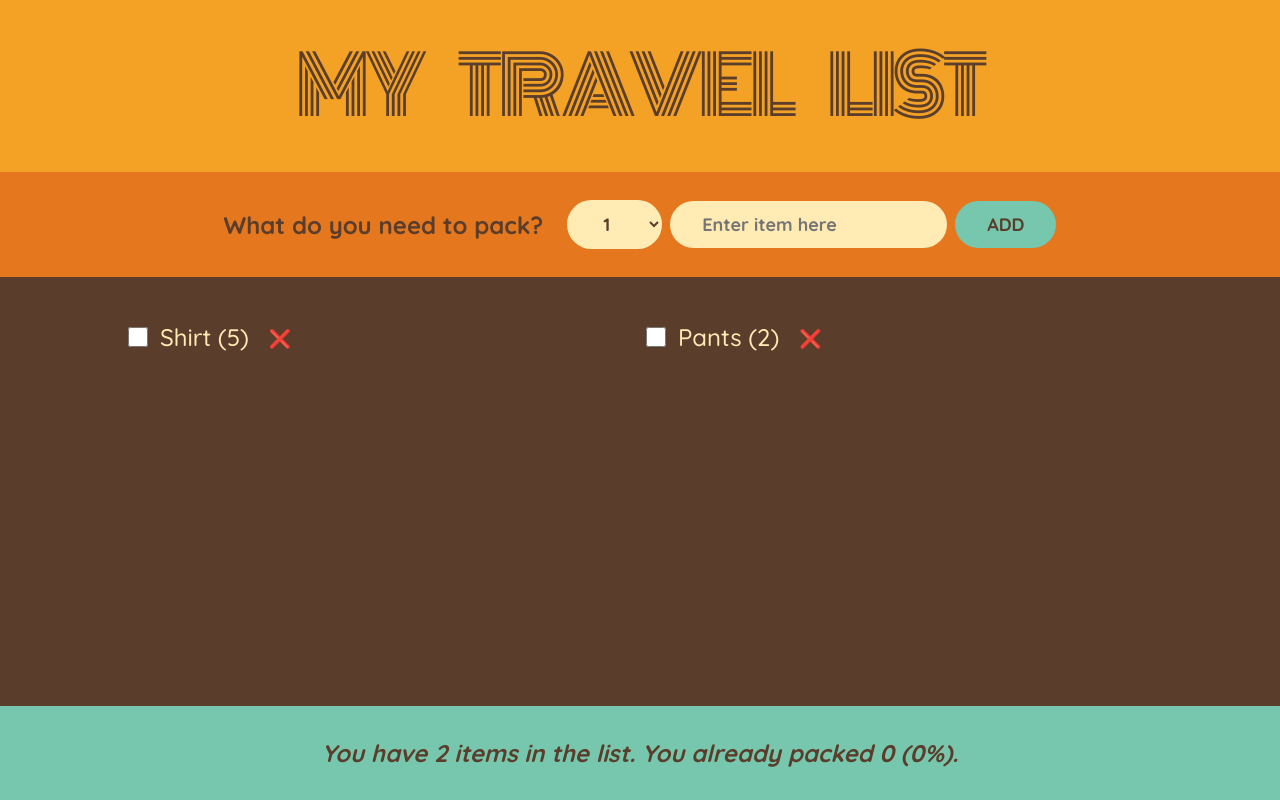
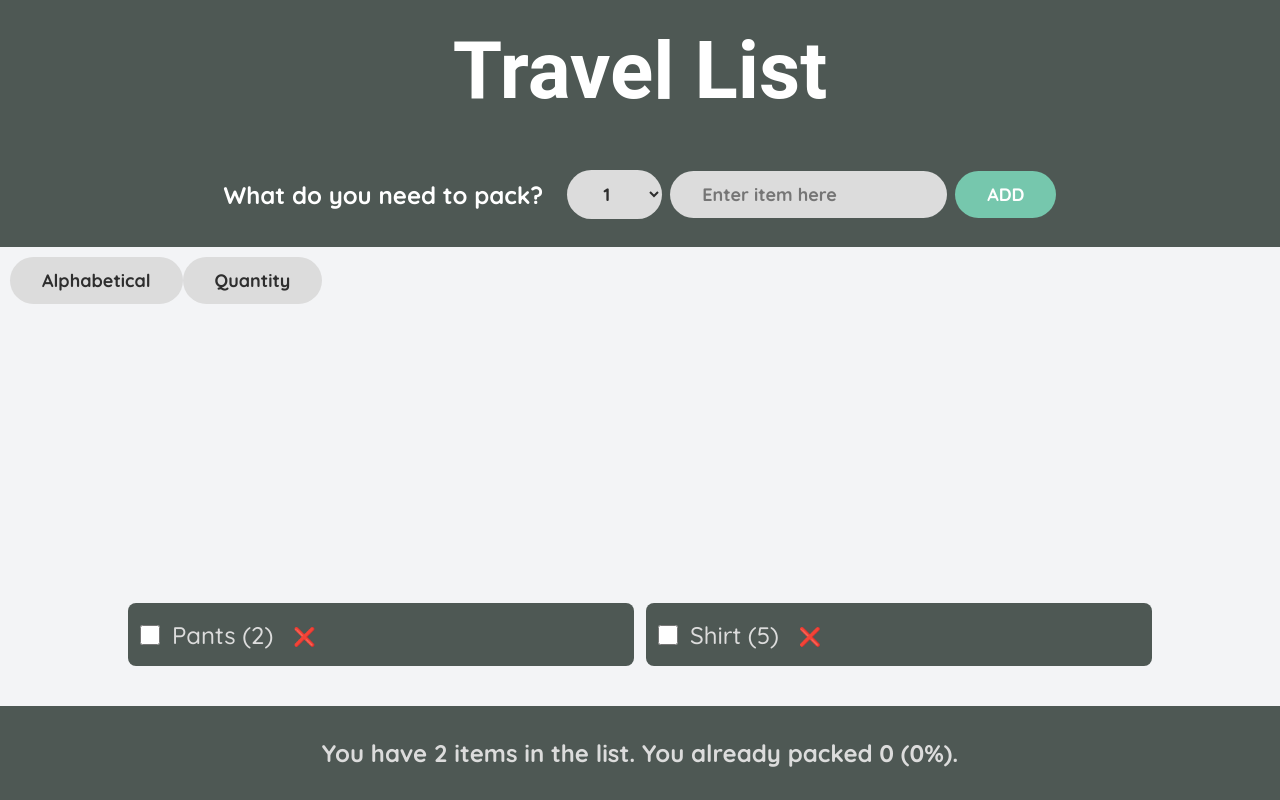
Before and after one commit to johnmiyahar/travel-list-app-starter-main, a React app: page / in a window 1280 px wide. Built offline with nearby package versions, Linux system fonts and the light colour scheme.

Commit message:
Second Commit

```diff
--- a/src/components/App.js
+++ b/src/components/App.js
@@ -1,7 +1,7 @@
 import React, { useState } from "react";
 
 function Logo() {
-  return <h1>My Travel List</h1>;
+  return <h1>Travel List</h1>;
 }
 
 function Form({ addItem }) {
@@ -57,7 +57,7 @@ function Item({ item, onDeleteItem, onUpdateItem }) {
     <li>
       <input
         type="checkbox"
-        value={item.packed}
+        checked={item.packed}
         onChange={() => onUpdateItem(item.id)}
       />
       <span
@@ -110,6 +110,7 @@ function App() {
     { id: 1, description: "Shirt", quantity: 5, packed: false },
     { id: 2, description: "Pants", quantity: 2, packed: false },
   ]);
+  const [sortOption, setSortOption] = useState("alphabetical"); // Alphabetical is the default
 
   const addItem = (item) => {
     setItems((prevItems) => [item, ...prevItems]);
@@ -127,16 +128,32 @@ function App() {
     );
   };
 
+  // Sorting function
+  const sortedItems = [...items]
+    .sort((a, b) => {
+      if (sortOption === "alphabetical") {
+        return a.description.localeCompare(b.description);
+      } else if (sortOption === "quantity") {
+        return a.quantity - b.quantity;
+      }
+      return 0;
+    })
+    .sort((a, b) => a.packed - b.packed); // Move packed items to the end
+
   return (
     <div className="app">
       <Logo />
       <Form addItem={addItem} />
+      <div className="sort-buttons">
+        <button onClick={() => setSortOption("alphabetical")}>Alphabetical</button>
+        <button onClick={() => setSortOption("quantity")}>Quantity</button>
+      </div>
       <PackingList
-        items={items}
+        items={sortedItems}
         onDeleteItem={handleDeleteItem}
         onUpdateItem={handleUpdateItem}
       />
-      <Stats items={items} />
+      <Stats items={sortedItems} />
     </div>
   );
 }
--- a/src/index.css
+++ b/src/index.css
@@ -12,10 +12,9 @@ html {
 
 body {
   font-size: 2.4rem;
-  font-family: sans-serif;
-  color: #5a3e2b;
-  font-family: "Quicksand";
-  font-weight: 500;
+  font-family: "Quicksand", sans-serif;
+  color: #2e2e2e;
+  background-color: #f3f4f6; /* Light gray background for body */
 }
 
 .app {
@@ -27,18 +26,16 @@ body {
 
 h1 {
   text-align: center;
-  background-color: #f4a226;
-  font-family: "Monoton";
-  font-size: 8rem;
-  text-transform: uppercase;
-  font-weight: 400;
-  word-spacing: 30px;
-  letter-spacing: -5px;
+  background-color: #4e5854; /* Dark green header */
+  font-family: "Roboto", sans-serif; /* New minimal font for header */
+  font-size: 8rem; /* Keep as is */
+  font-weight: 700; /* Increased weight for emphasis */
   padding: 2.4rem 0;
+  color: #ffffff; /* White color for header text */
 }
 
 .add-form {
-  background-color: #e5771f;
+  background-color: #4e5854; /* Dark green form background */
   padding: 2.8rem 0;
   display: flex;
   align-items: center;
@@ -49,13 +46,14 @@ h1 {
 h3 {
   margin-right: 1.6rem;
   font-size: 2.4rem;
+  color: #ffffff;
 }
 
 button,
 select,
 input {
-  background-color: #ffebb3;
-  color: #5a3e2b;
+  background-color: #dcdcdc; /* Light gray for input elements */
+  color: #2e2e2e;
   font-family: inherit;
   border: none;
   border-radius: 10rem;
@@ -67,14 +65,18 @@ input {
 
 .add-form button {
   text-transform: uppercase;
-  background-color: #76c7ad;
+  background-color: #76c7ad; /* Green button */
+  color: #ffffff;
+}
+
+.add-form button:hover {
+  background-color: #5ea29a; /* Darker green button on hover */
 }
 
 .list {
-  background-color: #5a3e2b;
-  color: #ffebb3;
+  background-color: #f3f4f6; /* Light gray background behind the item list */
+  color: #2e2e2e;
   padding: 4rem 0;
-
   display: flex;
   justify-content: space-between;
   flex-direction: column;
@@ -95,7 +97,6 @@ input {
   list-style: none;
   width: 80%;
   overflow: auto;
-
   display: grid;
   grid-template-columns: repeat(auto-fit, minmax(250px, 1fr));
   gap: 1.2rem;
@@ -107,6 +108,10 @@ input {
   display: flex;
   align-items: center;
   gap: 1.2rem;
+  background-color: #4e5854; /* Dark green for list items */
+  padding: 1.2rem;
+  border-radius: 8px;
+  color: #dcdcdc;
 }
 
 input[type="checkbox"] {
@@ -122,11 +127,26 @@ input[type="checkbox"] {
   font-size: 1.8rem;
   padding: 0.8rem;
   transform: translateY(2px);
+  color: #e5771f;
+}
+
+.list li button:hover {
+  color: #b22222; /* Red for delete button on hover */
 }
 
 .stats {
-  background-color: #76c7ad;
+  background-color: #4e5854; /* Dark green footer */
   text-align: center;
   font-weight: 700;
   padding: 3.2rem 0;
+  color: #ffffff;
 }
+
+.stats em {
+  font-style: normal;
+  color: #dcdcdc;
+}
+
+.sort-buttons {
+  padding: 10px;
+}
```
